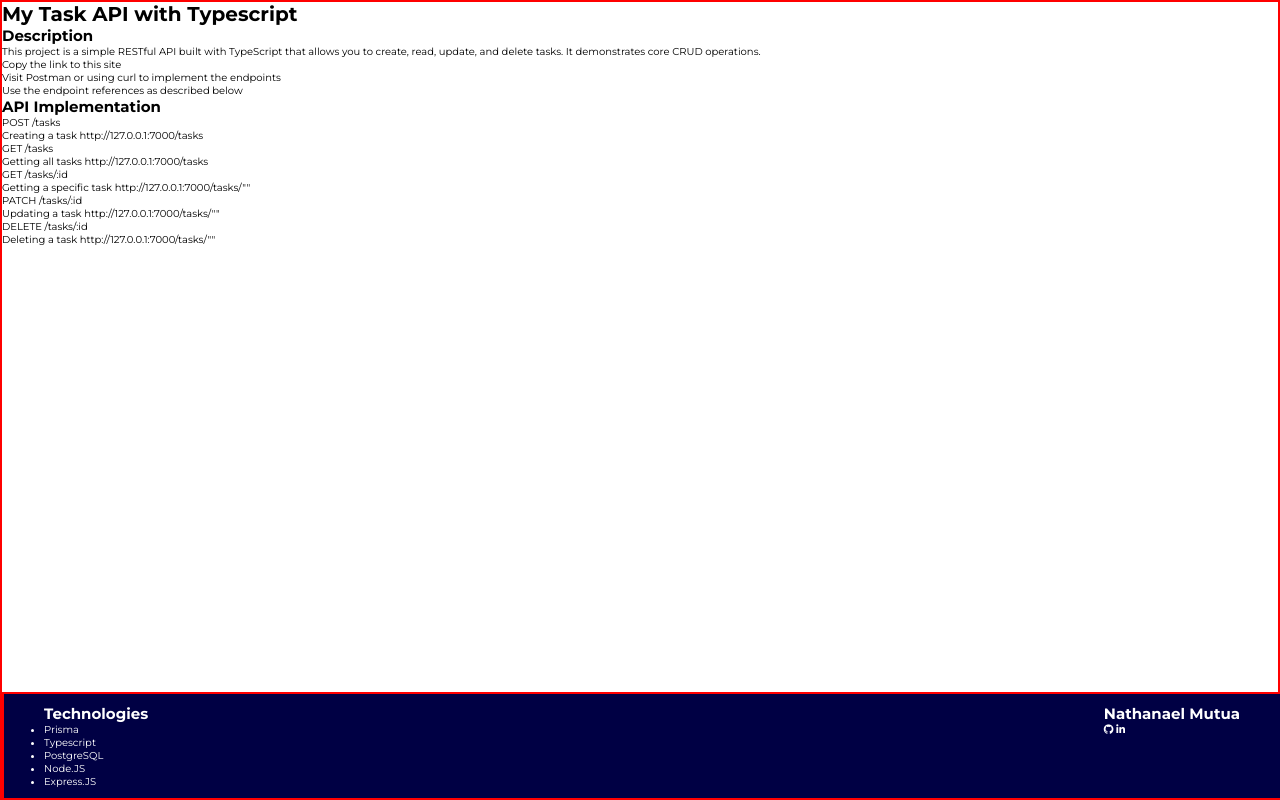
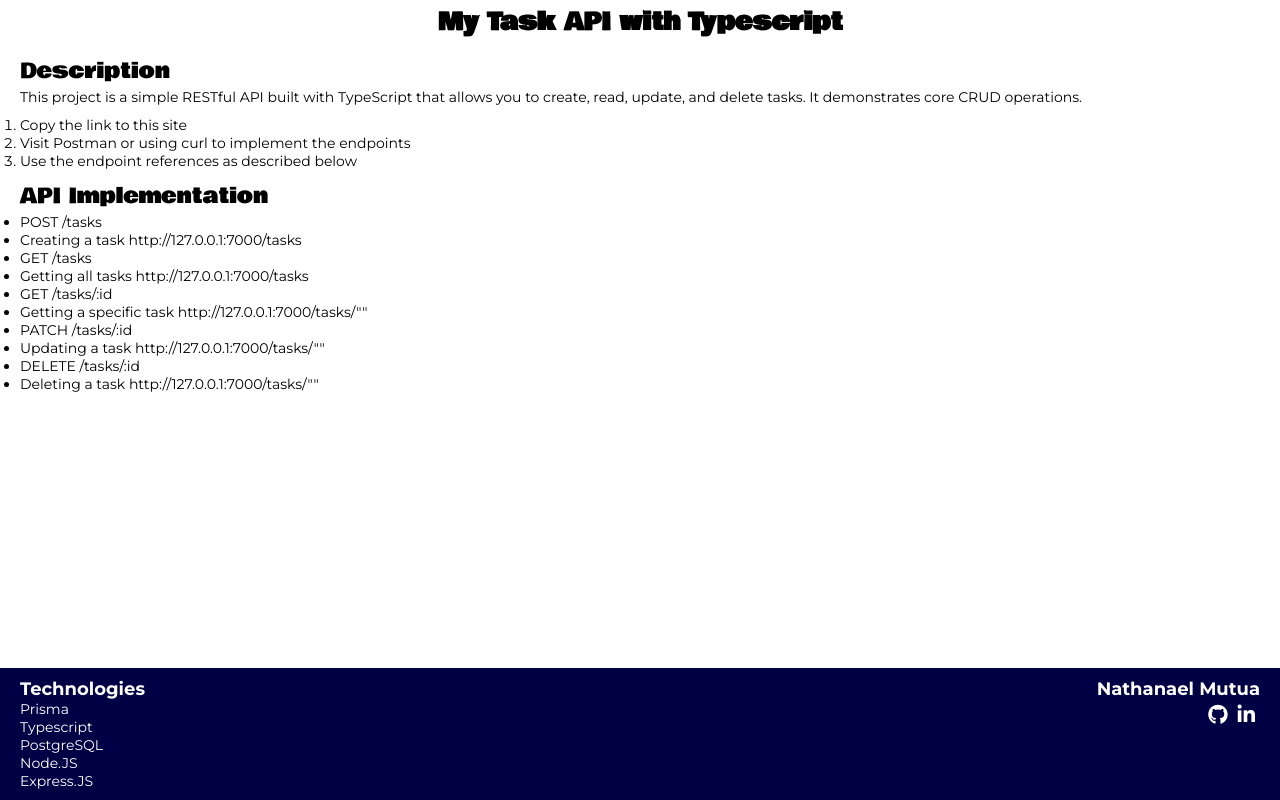
Before and after one commit to NathanaelMutua/task-api-ts, a website: page index.html in a window 1280 px wide. Drawn offline with Linux system fonts and the light colour scheme.

Commit message:
style (index.html): add styling for main route page - add links and some additional content - refactor: format with prettier

```diff
--- a/index.html
+++ b/index.html
@@ -27,7 +27,7 @@
     <section class="content-section">
       <div class="description">
         <h2 class="content-title">Description</h2>
-        <p class="content">
+        <p class="paragraph-content">
           This project is a simple RESTful API built with TypeScript that allows
           you to create, read, update, and delete tasks. It demonstrates core
           CRUD operations.
@@ -80,9 +80,18 @@
         </ul>
       </div>
       <div class="socials">
-        <h2>Nathanael Mutua</h2>
-        <i class="fa-brands fa-github"></i>
-        <i class="fa-brands fa-linkedin-in"></i>
+        <h2 class="name">Nathanael Mutua</h2>
+        <div class="social-icons">
+          <a href="https://github.com/NathanaelMutua" class="social-icon-link">
+            <i class="fa-brands fa-github"></i>
+          </a>
+          <a
+            href="https://www.linkedin.com/in/nathanaelmutua/"
+            class="social-icon-link"
+          >
+            <i class="fa-brands fa-linkedin-in"></i>
+          </a>
+        </div>
       </div>
     </footer>
   </body>
--- a/public/style.css
+++ b/public/style.css
@@ -16,17 +16,75 @@ html {
 
 body {
   height: 100vh;
-  border: 2px solid red;
+}
+
+.title-section {
+  text-align: center;
+  font-size: 1.2rem;
+  font-weight: 200;
+  font-family: var(--title-font);
+  line-height: 2.5rem;
+  padding-top: 1rem;
+}
+
+.content-section {
+  display: flex;
+  flex-direction: column;
+  justify-content: center;
+  padding: 2rem 2rem;
+  font-size: 1.4rem;
+}
+
+.description {
+  padding-bottom: 1rem;
+}
+
+.paragraph-content {
+  padding-bottom: 1rem;
+}
+
+.content-section h2 {
+  font-family: var(--title-font);
+  font-weight: 100;
 }
 
 .footer-section {
   position: fixed;
   bottom: 0;
   width: 100%;
-  padding: 1rem 4rem;
+  padding: 1rem 2rem;
   display: flex;
-  background-color: rgb(0, 0, 68);
-  color: rgb(255, 255, 255);
+  background-color: #000044;
+  color: #ffffff;
   justify-content: space-between;
-  border: 2px solid red;
 }
+
+.technologies-title,
+.name {
+  font-size: 1.8rem;
+}
+
+.technologies-list {
+  list-style: none;
+  font-size: 1.4rem;
+}
+
+.fa-brands {
+  font-size: 2rem;
+  padding: 0.5rem;
+}
+
+.socials {
+  display: flex;
+  flex-direction: column;
+}
+
+.social-icons {
+  display: flex;
+  justify-content: right;
+}
+
+.social-icon-link {
+  text-decoration: none;
+  color: white;
+}
```
